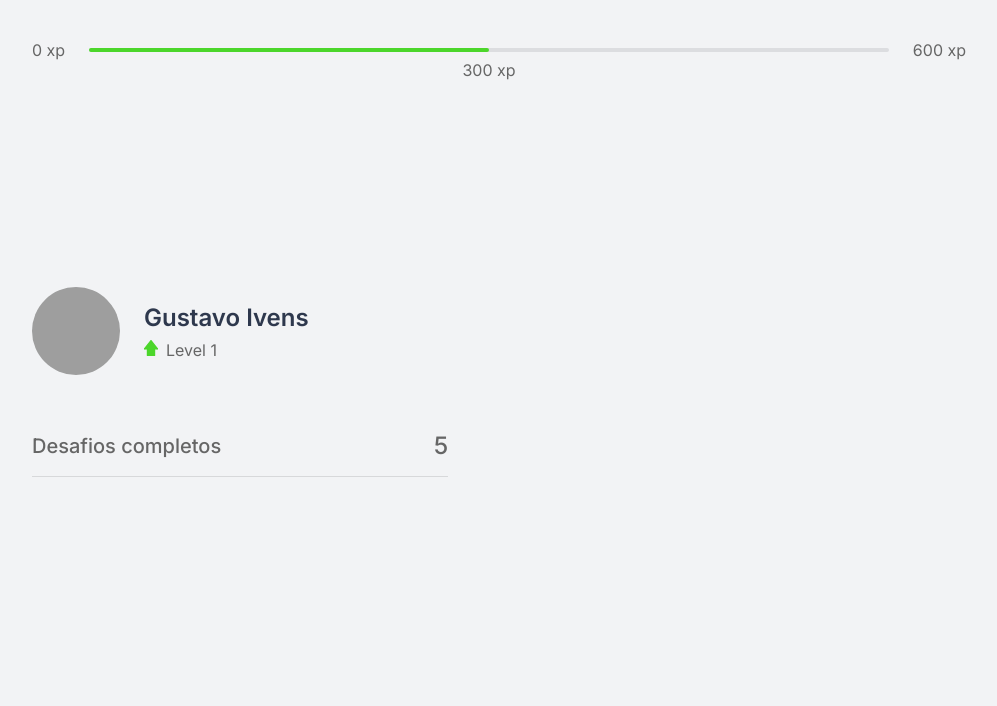
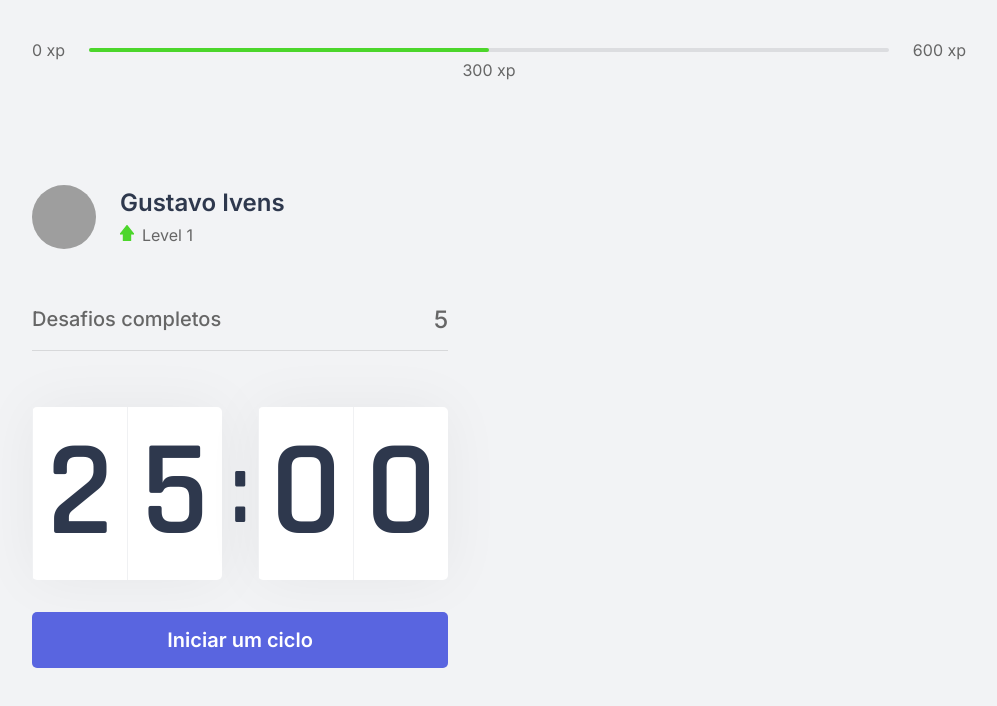
Before and after one commit to ivensgustavo/moveit-nlw4, a Next.js app in the folder moveit-next/: page / in a window 1280 px wide. Shown: the top 706 px of the page, without its empty margins (141-1138 px from the left). Built offline with nearby package versions, Linux system fonts and the light colour scheme; grey boxes are pictures that could not be loaded.

Commit message:
Add countdown component

```diff
--- /dev/null
+++ b/moveit-next/src/components/Countdown.tsx
@@ -0,0 +1,22 @@
+import styles from '../styles/components/Countdown.module.css';
+
+export function Countdown() {
+    return (
+        <div>
+            <div className={styles.countdownContainer}>
+                <div>
+                    <span>2</span>
+                    <span>5</span>
+                </div>
+                <span>:</span>
+                <div>
+                    <span>0</span>
+                    <span>0</span>
+                </div>
+            </div>
+
+            <button type="button" className={styles.countdownStartButtom}>Iniciar um ciclo</button>
+        </div>
+
+    );
+}
--- a/moveit-next/src/pages/_document.tsx
+++ b/moveit-next/src/pages/_document.tsx
@@ -5,6 +5,8 @@
         return (
             <Html>
                 <Head>
+                    <link rel="shortcut icon" href="favicon.png" type="image/png" />
+
                     <link rel="preconnect" href="https://fonts.gstatic.com" />
                     <link href="https://fonts.googleapis.com/css2?family=Inter:wght@400;500;600&family=Rajdhani:wght@600&display=swap" rel="stylesheet" />
                 </Head>
--- a/moveit-next/src/pages/index.tsx
+++ b/moveit-next/src/pages/index.tsx
@@ -1,17 +1,26 @@
 import { CompletedChallenges } from '../components/CompletedChallenges';
+import { Countdown } from '../components/Countdown';
 import { ExperienceBar } from '../components/ExperienceBar';
 import { Profile } from '../components/Profile';
+
+import Head from 'next/head';
 
 import styles from '../styles/pages/Home.module.css';
 
 export default function Home() {
   return (
     <div className={styles.container}>
+
+      <Head>
+        <title>Home | Moveit</title>
+      </Head>
+
       <ExperienceBar />
       <section>
         <div>
           <Profile />
           <CompletedChallenges />
+          <Countdown />
         </div>
 
         <div>
--- /dev/null
+++ b/moveit-next/src/styles/components/Countdown.module.css
@@ -0,0 +1,61 @@
+.countdownContainer {
+    display: flex;
+    align-items: center;
+    font-family: Rajdhani;
+    font-weight: 600;
+    color: var(--title);
+}
+
+.countdownContainer > div {
+    flex: 1;
+
+    display: flex;
+    align-items: center;
+    justify-content: space-evenly;
+
+    background-color: var(--white);
+    box-shadow: 0 0 60px rgba(0, 0, 0, 0.05);
+    border-radius: 5px;
+    font-size: 8.5rem;
+    text-align: center;
+}
+
+.countdownContainer > div span {
+    flex: 1;
+}
+
+.countdownContainer > div span:first-child {
+    border-right: 1px solid #f0f1f3;
+}
+
+.countdownContainer > div span:first-child {
+    border-left: 1px solid #f0f1f3;
+}
+
+.countdownContainer > span {
+    font-size: 6.25rem;
+    margin: 0 0.5rem;
+}
+
+.countdownStartButtom{
+    width: 100%;
+    height: 3.5rem;
+
+    margin-top: 2rem;
+    align-items: center;
+    justify-content: center;
+    border: 0;
+    border-radius: 5px;
+
+    background: var(--blue);
+    color: var(--white);
+
+    font-size: 1.25rem;
+    font-weight: 600;
+
+    transition: background-color 0.2s;
+}
+
+.countdownStartButtom:hover {
+    background: var(--blue-dark);
+}
--- a/moveit-next/src/styles/components/Profile.module.css
+++ b/moveit-next/src/styles/components/Profile.module.css
@@ -1,11 +1,12 @@
 .profileContainer {
+    margin-top:2rem;
     display: flex;
     align-items: center;
 }
 
 .profileContainer > img {
-    width: 5.5rem;
-    height: 5.5rem;
+    width: 4rem;
+    height: 4rem;
     border-radius: 50%;
 }
 
```
